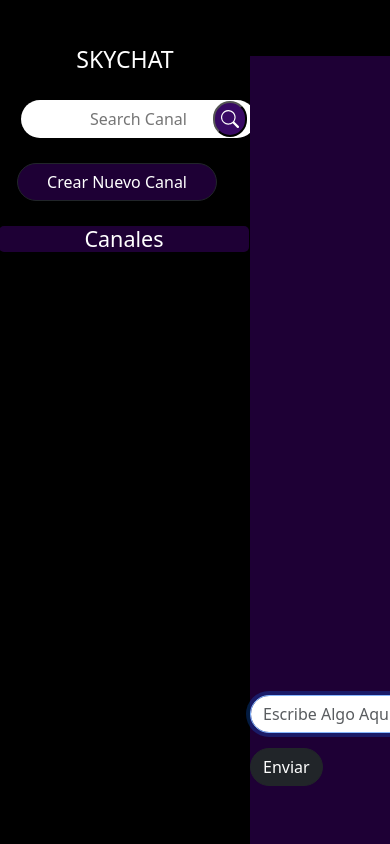
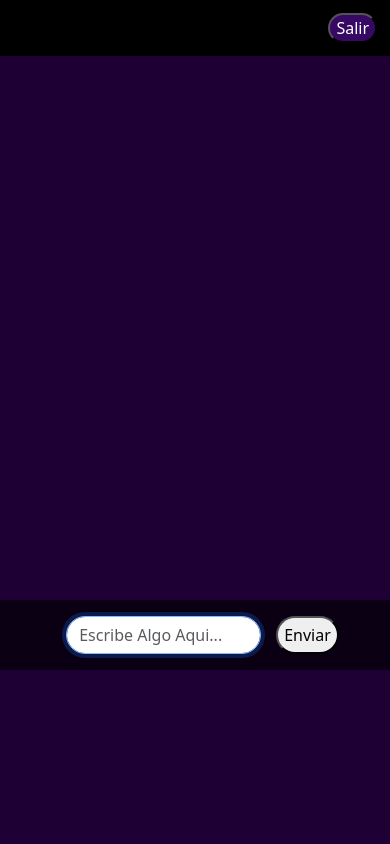
Before and after one commit to JosefinaLopez/cs50w-project2-Flack, a Flask app: page /Channels/Chat/1 in a window 390 px wide. Run offline with Flask 3, Linux system fonts and the light colour scheme; data that the repository does not hold is empty; some libraries are stand-ins or nearby versions.

Commit message:
Volviendo la wea responsiva

```diff
--- a/static/canal.js
+++ b/static/canal.js
@@ -10,15 +10,17 @@ document.addEventListener('DOMContentLoaded', () => {
         socket.emit('Lista de Canales');
     });
 
-    document.getElementById("searc").addEventListener("click", event => {
+    document.getElementById("owo").addEventListener("click", event => {
         event.preventDefault();
-        socket.emit('Lista de Canales');
         const search = document.getElementById("search").value.trim();
-        console.log(search);
+        localStorage.setItem("CanalSeleccionado", search);
+
+        alert(search);
         const xd = document.getElementById("searc");
 
+        // Mover la emisión del evento al controlador de eventos 'Lista Canal'
         socket.on('Lista Canal', data => {
-            canales = data.canales;
+            const canales = data.canales;
 
             let canalEncontrado = false;
 
@@ -34,7 +36,45 @@ document.addEventListener('DOMContentLoaded', () => {
                 xd.href = "/Channels/Chat/" + search;
                 // Cambiar la URL directamente solo si el canal se encuentra
                 window.location.href = xd.href;
+                socket.emit('Join_Channel', { 'canal': search });
             }
+        });
+
+        // Emitir el evento 'Lista de Canales' después de configurar el controlador de eventos
+        socket.emit('Lista de Canales');
+    });
+
+    function ocultarSidebar() {
+        const sidebar = document.querySelector('.sidebar');
+        sidebar.style.display = 'none';
+
+    }
+    var existentes = []
+    //Recolecta la info del servidor
+    socket.on('Lista Canal', data => {
+        const canals = data.canales;
+        const canallist = document.getElementById("canalnamelist");
+        canallist.innerHTML = "";
+        console.log(data)
+        //print(canals)
+        canals.forEach(canal => {
+            const li = document.createElement("li");
+            canal_selectt = canal;
+            li.classList.add("option");
+            li.textContent = canal;
+            existentes.push(canal)
+
+            li.addEventListener("click", (event) => {
+                localStorage.setItem("CanalSeleccionado", canal);
+                // Realizar alguna acción al hacer clic en el canal
+                event.preventDefault();
+                console.log("Canal seleccionado: " + canal);
+                window.location.href = '/Channels/Chat/' + canal;
+                ocultarSidebar();
+
+            });
+            canallist.appendChild(li);
+
         });
     });
 
@@ -43,16 +83,6 @@ document.addEventListener('DOMContentLoaded', () => {
     document.getElementById('addcanals').addEventListener("click", event => {
         const NewCanal = document.getElementById('canalname').value.trim();
         event.preventDefault();
-
-        let existentes = [];
-        socket.on('Lista Canal', data => {
-            canales = data.canales;
-            canales.forEach(canal => {
-                existentes.push(canal);
-            });
-            console.log(existentes);
-            localStorage.setItem("canales_guardados", JSON.stringify(existentes))
-        });
 
         if (existentes.includes(NewCanal)) {
             alert("El Canal que usted desea crear ya existe, elija otro nombre, por favor");
@@ -65,31 +95,9 @@ document.addEventListener('DOMContentLoaded', () => {
         }
     });
 
+});
 
-//Recolecta la info del servidor
-            socket.on('Lista Canal', data => {
-                const canals = data.canales;
-                const canallist = document.getElementById("canalnamelist");
-                canallist.innerHTML = "";
-                console.log(data)
-                //print(canals)
-                canals.forEach(canal => {
-                    const li = document.createElement("li");
-                    canal_selectt = canal;
-                    li.classList.add("option");
-                    li.textContent = canal;
-
-
-                    li.addEventListener("click", (event) => {
-                        localStorage.setItem("CanalSeleccionado", canal);
-                        // Realizar alguna acción al hacer clic en el canal
-                        event.preventDefault();
-
-                            console.log("Canal seleccionado: " + canal);
-                            window.location.href = '/Channels/Chat/' + canal;
-
-                    });
-                    canallist.appendChild(li);
-                });
-            });
-});
+function Salir() {
+    localStorage.clear()
+    window.location.href = "/";
+}
--- a/static/chat.js
+++ b/static/chat.js
@@ -44,10 +44,13 @@ document.addEventListener('DOMContentLoaded', () => {
     // Canal seleccionado
     var canal = localStorage.getItem("CanalSeleccionado");
     let username = localStorage.getItem("username");
+    let Join = document.getElementById("Join");
     socket.emit("Join_Channel", { canalx: canal, username : username});
     // Evento 'join'
     socket.on('Join_Channel', data => {
-        alert( data.username + " " + "Ha entrado al Canal"+ " " + canal);
+        const li = document.createElement("li");
+        li.textContent = data.username + " " + "Ha entrado al Canal"+ " " + canal;
+
         fetchChannelInfo(canal);
 
     });
@@ -88,16 +91,23 @@ document.addEventListener('DOMContentLoaded', () => {
     socket.emit('Lista de Mensajes', {
         canal: canal
     });
-
     document.getElementById('salir').addEventListener("click",event =>{
         let username = localStorage.getItem("username");
         socket.emit("Leave_Channel",{'canal': canal});
         localStorage.removeItem("CanalSeleccionado")
+        mostrarSidebar();
         window.location.href = "/Channels/" + username;
     });
 
+    function mostrarSidebar() {
+        const sidebar = document.querySelector('.sidebar');
+        if (sidebar) {
+            sidebar.style.display = ''; // Restaura el valor original del estilo (por ejemplo, 'block' o 'inline')
+        }
+    }
     // Evento click en 'xd'
     document.getElementById('xd').addEventListener("click", event => {
+        event.preventDefault();
         const user_ms = document.getElementById("join_usernames").innerText;
         const msj = document.getElementById("chatwrite").value;
         var canal = localStorage.getItem("CanalSeleccionado");
@@ -119,4 +129,11 @@ document.addEventListener('DOMContentLoaded', () => {
     // Escuchar el evento "Listar Mensajes" del servidor
     socket.on("Listar Mensajes", renderMessage);
     socket.on("Lista de Mensajes", renderMessage);
+
+    function ocultarSidebar() {
+        const sidebar = document.querySelector('.sidebar');
+        sidebar.style.display = 'none';
+
+    }
+    ocultarSidebar();
 });
--- a/static/style.css
+++ b/static/style.css
@@ -1,6 +1,7 @@
-body{
+body {
     background-image: url(/static/img/744288.png);
 }
+
 main {
     position: fixed;
     top: 0;
@@ -11,19 +12,22 @@ main {
     /* Un fondo semitransparente como ejemplo */
     z-index: 9999;
 }
-.container{
+
+.container {
     display: flex;
     justify-content: center;
     /* Centra horizontalmente el contenido */
     align-items: center;
-    margin-top:12rem;
+    margin-top: 12rem;
 }
-.container-buttom{
+
+.container-buttom {
     display: flex;
     justify-content: center;
     margin-top: 15px;
 }
-#uwu{
+
+#uwu {
     gap: 25px;
     padding: 30px;
 }
@@ -48,10 +52,12 @@ main {
     /* Color del texto en la barra lateral */
     padding: 20px;
 }
-.sidebar h3{
+
+.sidebar h3 {
     text-align: center;
     margin: 26px;
 }
+
 .sidebar ul {
     list-style: none;
     padding: 0;
@@ -65,22 +71,25 @@ main {
 
 .content {
     padding: 0px;
-    background-color:#1E0035;
+    background-color: #1E0035;
 
 }
-#search{
+
+#search {
     width: 30vh;
     border-radius: 30px;
     border-style: none;
     text-align: center;
 }
-.search{
+
+.search {
     display: flex;
     justify-content: space-between;
     width: 76%;
     margin-left: 1px;
 }
-.seachxd{
+
+.seachxd {
     background-color: rgb(255, 255, 255);
     width: 2rem;
     display: flex;
@@ -88,30 +97,34 @@ main {
     border-radius: 30px;
     margin: 1px;
 }
-#addcanal{
+
+#addcanal {
     margin: 25px;
     border-radius: 30px;
     background: #1E0035;
-        width: 200px;
-        margin-left: -3px;
+    /*width: 200px;
+        margin-left: -3px;*/
 }
-#formwrite{
+
+#formwrite {
     flex-wrap: wrap;
     display: flex;
     gap: 15px;
+}
 
-}
-#addcanal:hover{
+#addcanal:hover {
     background-color: #57287a;
 }
-h4{
-        background:#1E0035;
+
+h4 {
+    background: #1E0035;
     text-align: center;
     border-radius: 5px;
     width: 250px;
     margin-left: -21px;
 }
-.barra{
+
+.barra {
     color: white;
     gap: 5px;
     padding: 13px;
@@ -119,6 +132,7 @@ h4{
     justify-content: space-between;
     background-color: black;
 }
+
 .options {
     list-style: none;
     padding-left: 0;
@@ -131,36 +145,51 @@ h4{
 }
 
 .option:hover {
-    background-color:#1E0035;
+    background-color: #1E0035;
     user-select: none;
 }
-.container-chat{
-        height: 73%;
+
+.container-chat {
+    height: 62%;
+    top: -4rem;
+    position: relative;
     margin: 0;
     overflow-y: scroll;
 }
-.container-writ{
+
+.container-writ {
     display: flex;
     justify-content: center;
     gap: 15px;
+    position: relative;
+    top: 33rem;
+    z-index: 9;
+    background: #000000a1;
+    padding: 1rem;
 }
-#join_username{
+
+#join_username {
     color: whitesmoke;
     justify-content: center;
     text-align: center;
 }
-#canalname , #chatwrite, #username{
+
+#canalname,
+#chatwrite,
+#username {
     width: 550px;
     border-radius: 30px;
 }
-#xd{
+
+#xd {
     border-radius: 30px;
 }
+
 /*region de chats*/
 .chat-bubble {
     margin: 20px;
     background-color: white;
-    color:black;
+    color: black;
     border-radius: 25px;
     padding: 10px;
     max-width: 450px;
@@ -169,23 +198,27 @@ h4{
     overflow: hidden;
     position: relative;
 }
+
 /* Clase para alinear a la derecha si es el usuario actual */
 .chat-bubble-right {
     left: auto;
     /* right: -35rem;*/
     text-align: left;
 }
-.eee{
+
+.eee {
     background-color: #380964;
     color: white;
     border-radius: 30px;
     max-width: 100%;
 }
-.container-search{
+
+.container-search {
     display: flex;
     gap: 32px;
     justify-content: space-between;
 }
+
 /* Clase para alinear a la izquierda para otros usuarios */
 .chat-bubble-left {
     top: 15px;
@@ -193,6 +226,7 @@ h4{
     background-color: #d4b2ff;
     /* text-align: right;*/
 }
+
 .username {
     font-weight: bold;
 }
@@ -207,5 +241,116 @@ h4{
     bottom: 9px;
     right: 17px;
     font-size: 12px;
-    color:gray;
+    color: gray;
 }
+
+#salirx {
+    position: relative;
+    top: 14rem;
+    left: 3rem;
+
+}
+
+/* Media query para pantallas medianas (tablets) */
+@media (max-width: 768px) {
+    .grid-container {
+        /* Modifica el estilo de '.grid-container' para teléfonos aquí */
+        grid-template-columns: 0px 1fr;
+        /* Cambia a una sola columna */
+    }
+
+    .sidebar {
+        /* Modifica el estilo de '.sidebar' para teléfonos aquí */
+        padding: 5px;
+        /* Ajusta el relleno */
+    }
+
+    .chat-bubble {
+        max-width: 250px;
+    }
+
+    .chat-bubble-right {
+        right: 0;
+    }
+
+    .chat-bubble-left {
+        left: 18rem;
+    }
+
+    .container-chat {
+        height: 50%;
+        top: -4rem;
+    }
+
+    .container-writ {
+        top: 28rem;
+    }
+
+    #canalname,
+    #chatwrite,
+    #username {
+        width: 350px;
+    }
+
+    /* Añade más estilos específicos para tablets si es necesario */
+}
+
+/* Media query para pantallas pequeñas (teléfonos) */
+@media (max-width: 480px) {
+    .grid-container {
+        /* Modifica el estilo de '.grid-container' para teléfonos aquí */
+        grid-template-columns: 1fr;
+        /* Cambia a una sola columna */
+    }
+
+    .content {
+        z-index: 9;
+    }
+
+    .chat-bubble {
+        max-width: 250px;
+    }
+
+    .chat-bubble-right {
+        right: 0;
+    }
+
+    .chat-bubble-left {
+        left: 6rem;
+    }
+
+    .container-chat {
+        height: 63%;
+        top: -5rem;
+    }
+
+    .container-writ {
+        top: 34rem;
+    }
+
+    #canalname,
+    #chatwrite,
+    #username {
+        width: 195px;
+    }
+
+    #search {
+        position: relative;
+        left: 3rem;
+    }
+
+    .sidebar {
+        text-align: center;
+    }
+
+    .sidebar>h4 {
+        width: 100%;
+        margin-left: 0;
+    }
+
+    #salirx {
+        left: 0;
+    }
+
+    /* Añade más estilos específicos para teléfonos si es necesario */
+}
--- a/templates/chats.html
+++ b/templates/chats.html
@@ -7,17 +7,23 @@
         <h6 id='integrantes'></h6>
         <button type="button" class='eee' id='salir'>Salir</button>
     </div>
-    <!-- Seccion de los mensajes -->
-    <div class="container-chat" id='chat-list'>
-
-    </div>
     <!-- Aqui esta el textbox donde se escribe el mensaje xd -->
     <div class="container-writ">
         <form id="formwrite">
-        <h6 id='join_usernames' style='color: white;'></h6><input type="text" id='chatwrite' class="form-control" autofocus placeholder="Escribe Algo Aqui..."
-                aria-label="Canal">
-                <button class="btn btn-dark" id='xd' type="button">Enviar</button>
+            <h6 id='join_usernames' style='color: white;'></h6><input type="text" id='chatwrite' class="form-control"
+                autofocus placeholder="Escribe Algo Aqui..." aria-label="Canal">
+            <input type='button' value='Enviar' id='xd'>
+
         </form>
+    </div>
+    <!-- Seccion de los mensajes -->
+    <div class="container-chat" id='chat-list'>
+        <!--Notificacion de que entraron xd-->
+        <div class="Join" id='Join'>
+            <ul>
+
+            </ul>
+        </div>
     </div>
 </div>
 <script src="/static/chat.js"></script>
--- a/templates/layout.html
+++ b/templates/layout.html
@@ -1,5 +1,6 @@
 <!DOCTYPE html>
 <html lang="en">
+
     <head>
         <meta charset="UTF-8">
         <meta name="viewport" content="width=device-width, initial-scale=1.0">
@@ -7,7 +8,9 @@
         <link href="https://cdn.jsdelivr.net/npm/bootstrap@5.3.1/dist/css/bootstrap.min.css" rel="stylesheet"
             integrity="sha384-4bw+/aepP/YC94hEpVNVgiZdgIC5+VKNBQNGCHeKRQN+PtmoHDEXuppvnDJzQIu9" crossorigin="anonymous">
         <link rel="stylesheet" href="/static/style.css">
+        <link rel="shortcut icon" href="/static/img/loto_1_.ico" type="image/x-icon">
     </head>
+
     <body>
         <main>
             <style>
@@ -15,6 +18,7 @@
                     background-image: none;
                     background-color: #4a0d79;
                 }
+
             </style>
             <div class="grid-container">
                 <div class="sidebar">
@@ -27,9 +31,9 @@
                         </div>
                         <div class="seachxd">
                             <a href="" id='searc'>
-                                <button type="button" class='eee'>
-                                    <svg xmlns="http://www.w3.org/2000/svg" width="18" height="30" fill="currentColor" class="bi bi-search"
-                                        viewBox="0 0 16 16">
+                                <button type="button" id='owo' class='eee'>
+                                    <svg xmlns="http://www.w3.org/2000/svg" width="18" height="30" fill="currentColor"
+                                        class="bi bi-search" viewBox="0 0 16 16">
                                         <path
                                             d="M11.742 10.344a6.5 6.5 0 1 0-1.397 1.398h-.001c.03.04.062.078.098.115l3.85 3.85a1 1 0 0 0 1.415-1.414l-3.85-3.85a1.007 1.007 0 0 0-.115-.1zM12 6.5a5.5 5.5 0 1 1-11 0 5.5 5.5 0 0 1 11 0z" />
                                     </svg>
@@ -45,23 +49,26 @@
                     </button>
 
                     <!-- Modal -->
-                    <div class="modal fade" id="staticBackdrop" data-bs-backdrop="static" data-bs-keyboard="false" tabindex="-1"
-                        aria-labelledby="staticBackdropLabel" aria-hidden="true">
+                    <div class="modal fade" id="staticBackdrop" data-bs-backdrop="static" data-bs-keyboard="false"
+                        tabindex="-1" aria-labelledby="staticBackdropLabel" aria-hidden="true">
                         <div class="modal-dialog">
                             <div class="modal-content">
                                 <div class="modal-header">
-                                    <h1 style='color: #1E0035;' class="modal-title fs-5" id="staticBackdropLabel">Nuevo Canal</h1>
-                                    <button type="button" class="btn-close" data-bs-dismiss="modal" aria-label="Close"></button>
+                                    <h1 style='color: #1E0035;' class="modal-title fs-5" id="staticBackdropLabel">Nuevo
+                                        Canal</h1>
+                                    <button type="button" class="btn-close" data-bs-dismiss="modal"
+                                        aria-label="Close"></button>
                                 </div>
                                 <div class="modal-body">
                                     <form id="formcanal">
-                                        <input type="text" id='canalname' style='width: 100%;' class="form-control" autofocus
-                                            placeholder="Write a name" aria-label="Canal">
+                                        <input type="text" id='canalname' style='width: 100%;' class="form-control"
+                                            autofocus placeholder="Write a name" aria-label="Canal">
                                     </form>
                                 </div>
                                 <div class="modal-footer">
                                     <button type="submit" id='addcanals' class="btn btn-dark">Crear Canal</button>
-                                    <button type="button" class="btn btn-secondary" data-bs-dismiss="modal">Close</button>
+                                    <button type="button" class="btn btn-secondary"
+                                        data-bs-dismiss="modal">Close</button>
                                 </div>
                             </div>
                         </div>
@@ -73,6 +80,9 @@
                         <ul id="canals">
                         </ul>
                     </div>
+                    <!--Salir y Eliminar localStorage-->
+                    <button type='button' id='salirx' onclick='Salir()' class='btn btn-dark'>Log Out</button>
+
                 </div>
                 <!-- Aqui Heredara los chats abiertooos-->
                 {%block main%}
@@ -80,6 +90,7 @@
             </div>
         </main>
         <script src="/static/canal.js"></script>
+        <script src='/static/chat.js'></script>
         <script src="https://cdnjs.cloudflare.com/ajax/libs/socket.io/4.0.1/socket.io.js"></script>
         <script src="https://cdn.jsdelivr.net/npm/bootstrap@5.3.1/dist/js/bootstrap.bundle.min.js"
             integrity="sha384-HwwvtgBNo3bZJJLYd8oVXjrBZt8cqVSpeBNS5n7C8IVInixGAoxmnlMuBnhbgrkm"
```
Also changed, not shown: static/img/loto_1_.ico (added). Lines whose indentation alone changed are shown as unchanged.
